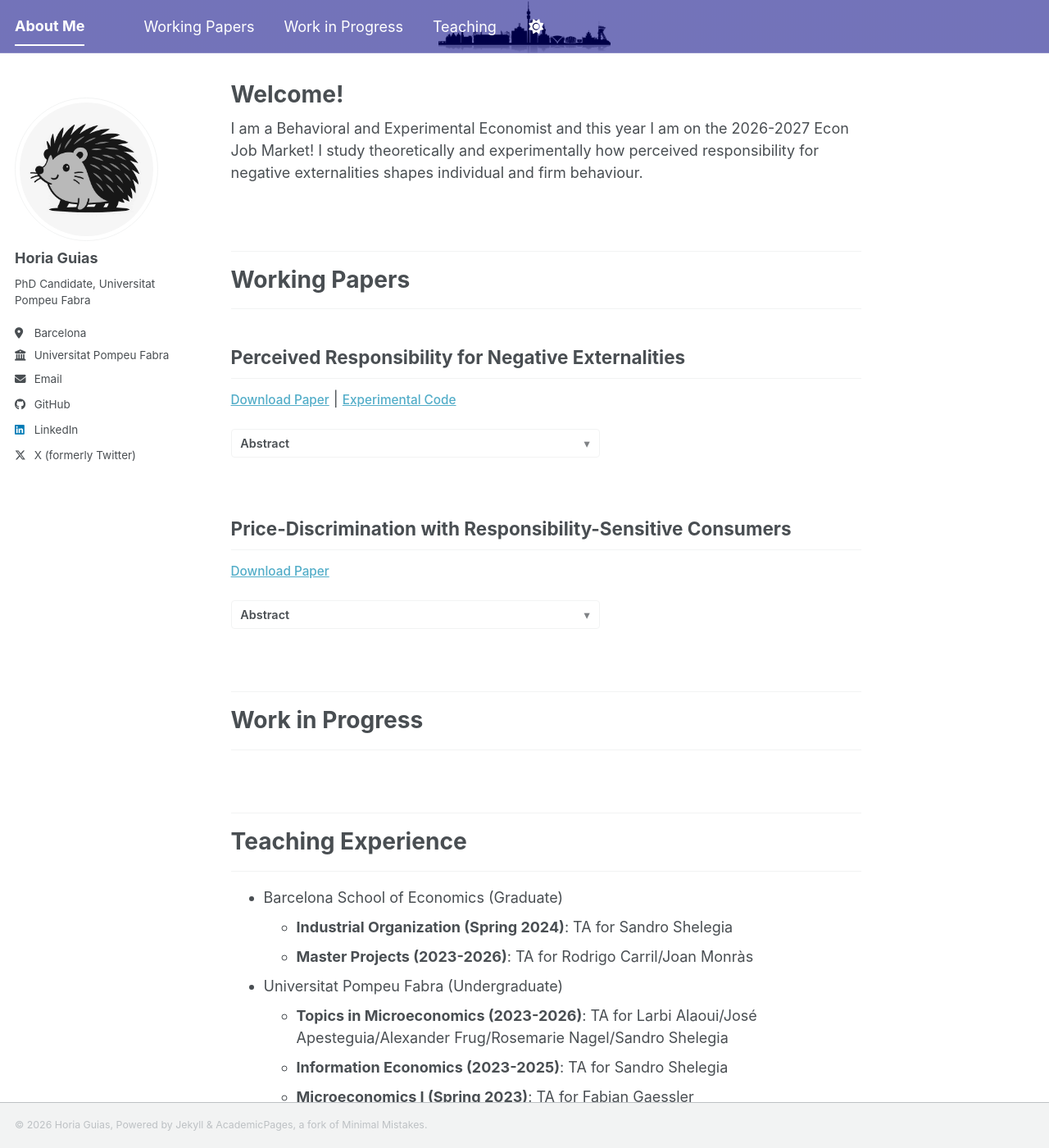
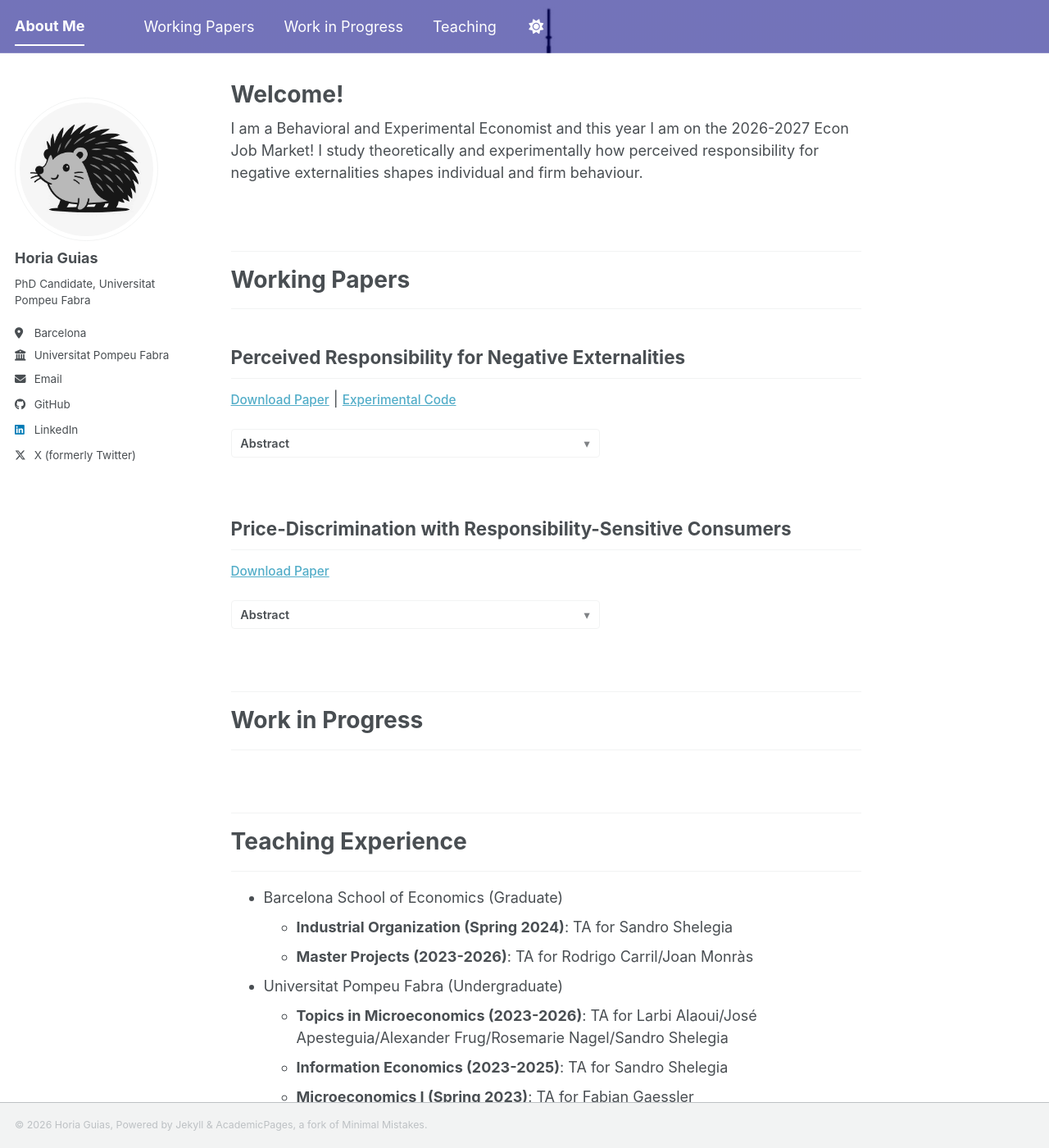
Before and after one commit to horiaguias/horiaguias.github.io, a Jekyll site: the page built from _pages/about.md, in a window 1280 px wide and 1400 px high. Shown: the whole window at 82% size. Built offline with Jekyll 4.4.1, drawn with Linux system fonts in a browser that asks for light colours; a style sheet for code colours, icons or effects is not loaded.

Commit message:
Place Image to the Right

```diff
--- a/_sass/layout/_masthead.scss
+++ b/_sass/layout/_masthead.scss
@@ -10,11 +10,11 @@
   z-index: 20;
 
   background:
-  linear-gradient(
-    rgba(0, 0, 128, 0.55),
-    rgba(0, 0, 128, 0.55)
-  ),
-  url('/images/dortmund.jpg') no-repeat center center / contain !important;
+    linear-gradient(
+      rgba(0, 0, 128, 0.55),
+      rgba(0, 0, 128, 0.55)
+    ),
+    url('/images/dortmund.jpg') no-repeat right top / cover !important;
 
   -webkit-animation: intro 0.3s both;
           animation: intro 0.3s both;
```
